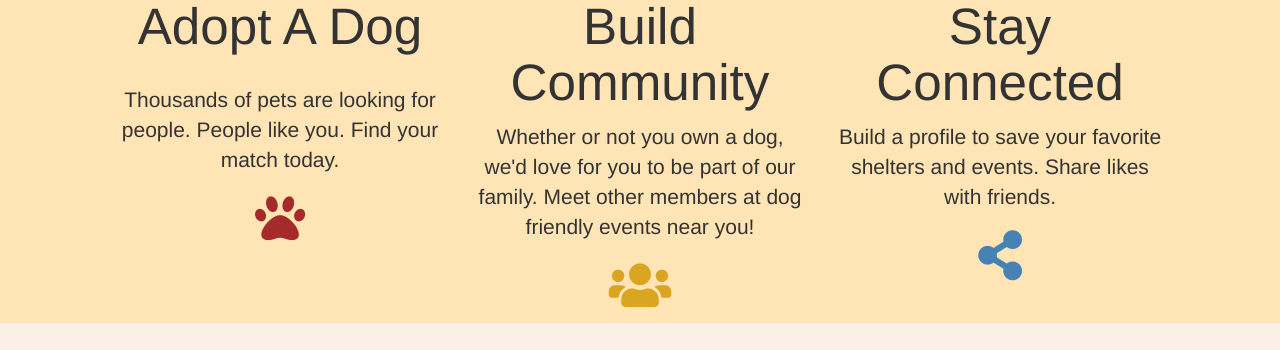
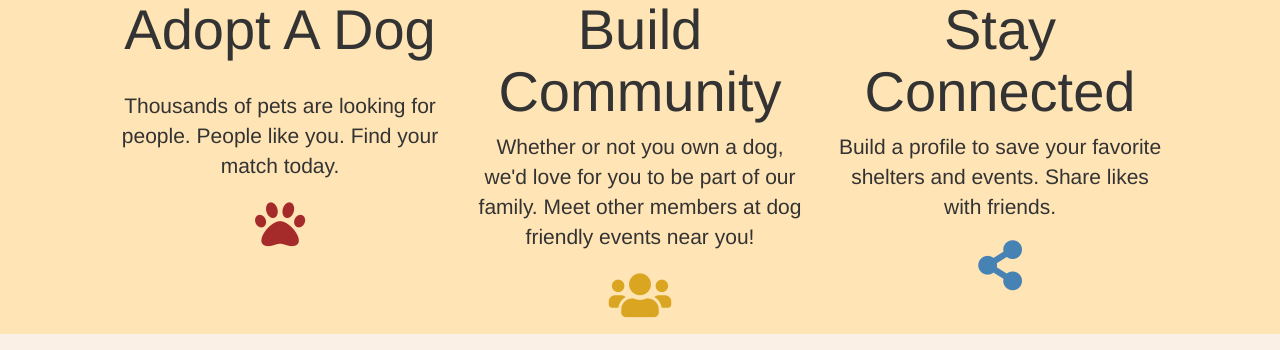
Before and after one commit to jtrieu2/PressPaws, a Flask app: template templates/landing.html in a window 1280 px wide. Shown: the part 748-1098 px from the top of the page. Run offline with Flask 2, Linux system fonts and the light colour scheme; the template is opened without the code that fills it, so the values that code supplies are empty; the visitor is signed in with stand-in values (Sample User, id 1); some libraries are stand-ins or nearby versions; some web fonts are replaced.

Commit message:
small changes to fontsize

```diff
--- a/templates/base.html
+++ b/templates/base.html
@@ -85,7 +85,7 @@
         <div class="navbar-brand" style="position:relative; font-weight: bold; color: moccasin">
           Press Paws <i style="color:white" class="fas fa-paw"></i>
           <i class="fas fa-pause"
-          style="font-size: 0.35em; color:orange; position:absolute; left:87%; top: 63%; transform: translate(-80%, -20%)"></i>
+          style="font-size: 0.35em; color:orange; position:absolute; left:87%; top: 63%"></i>
         </div>
       </div>
       <div class="collapse navbar-collapse" id="myNavbar">
--- a/templates/landing.html
+++ b/templates/landing.html
@@ -36,17 +36,17 @@
 <!-- Website use cases and their descriptions -->
 <div class="row" id="websiteguide">
     <div class="col-sm-4" style="text-align:center">
-        <h1 style="font-size: 4vw">Adopt A Dog</h1> <br>
+        <h1 style="font-size: 4em">Adopt A Dog</h1> <br>
         <p style="font-size: 1.5em">Thousands of pets are looking for people. People like you. Find your match today. </p>
         <div class="pawbutton"><i class="fas fa-paw"></i></div>
     </div>
     <div class="col-sm-4" style="text-align:center">
-        <h1 style="font-size: 4vw">Build Community</h1>
+        <h1 style="font-size: 4em">Build Community</h1>
         <p style="font-size: 1.5em">Whether or not you own a dog, we'd love for you to be part of our family. Meet other members at dog friendly events near you!</p>
         <div class="communitybutton"><i class="fas fa-users"></i></div>
     </div>
     <div class="col-sm-4" style="text-align:center">
-        <h1 style="font-size: 4vw">Stay Connected</h1>
+        <h1 style="font-size: 4em">Stay Connected</h1>
         <p style="font-size: 1.5em">Build a profile to save your favorite shelters and events. Share likes with friends.</p>
         <div class="connectionbutton"><i class="fas fa-share-alt"></i></div>
     </div>
```
